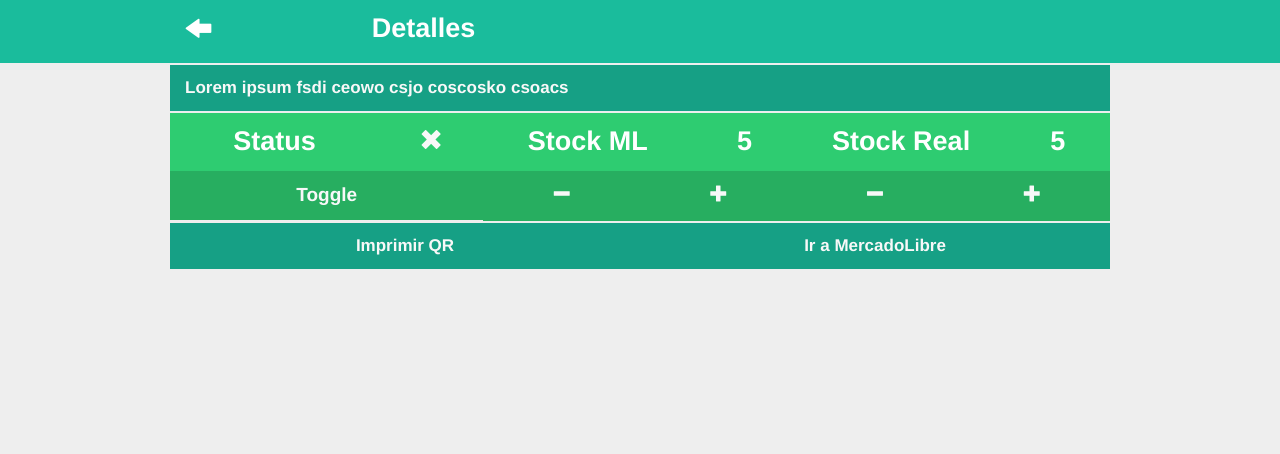
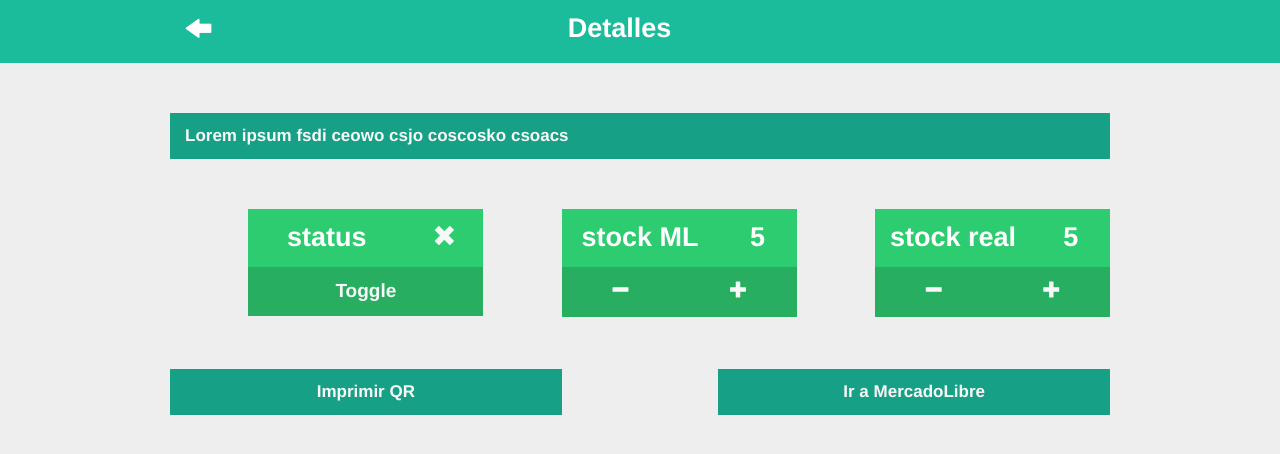
Before and after one commit to matiasanaya/meli_hackathon, a Rails app: page / in a window 1280 px wide. Shown: the top 454 px of the page. Run offline with Rails 7, Linux system fonts and the light colour scheme; style sheets or scripts are compiled from the project's sources; parts of the project's set-up code (start-up, migrations or seed data) failed here and were passed over; some libraries are stand-ins or nearby versions.

Commit message:
Minor tweaks

```diff
--- a/app/views/fakes/test.html.erb
+++ b/app/views/fakes/test.html.erb
@@ -1,30 +1,32 @@
 <div id="nav">
   <div class="row">
     <div class="two mobile-one columns"><a href=""><h3><i class="general foundicon-left-arrow"></i></h3></a></div>
-    <div class="ten mobile-three columns"><h3 style="margin-left:30px;">Detalles</h3></div>
+    <div class="ten mobile-three columns"><h3 class="show-for-small" style="margin-left:18%;">Detalles</h3><h3 class="hide-for-small" style="margin-left:30%;">Detalles</h3></div>
   </div>
 </div>
 
 <div class="listing">
+  <div class="hide-for-small" style="margin-top:50px;"></div>
   <div class="row header" style="margin-bottom:2px;">
     <div class="twelve columns">
       <h5><%= @item.meli_title %></h5>
     </div>
   </div>
+  <div class="hide-for-small" style="margin-top:50px;"></div>
 <% if @item.stock_tracked %>
   <div class="row">
-    <div class="four columns status item">
+    <div class="three offset-by-one columns status item">
       <div class="row">
-        <div class="eight mobile-three columns"><h3 class="text-center">Status</h3></div>
+        <div class="eight mobile-three columns"><h3 class="text-center">status</h3></div>
         <div class="four mobile-one columns"><h4 class="text-center"><i class="general foundicon-<%= 'checkmark' if @item.has_stock %><%= 'remove' if !@item.has_stock %>"></i></h4></div>
       </div>
       <div class="row title">
         <a href=""><div class="twelve columns"><h5 class="text-center" style="font-size:19px;">Toggle</h5></div></a>
       </div>
     </div>
-    <div class="four columns status item">
+    <div class="three offset-by-one columns status item">
       <div class="row">
-        <div class="eight mobile-three columns"><h3 class="text-center">Stock ML</h3></div>
+        <div class="eight mobile-three columns"><h3 class="text-center">stock ML</h3></div>
         <div class="four mobile-one columns"><h3 class="text-center"><%= @item.meli_stock %></h3></div>
       </div>
       <div class="row title">
@@ -32,9 +34,9 @@
         <div class="six mobile-two columns"><a href=""><h5 class="text-center"><i class="general foundicon-plus"></i></h5></a></div>
       </div>
     </div>
-    <div class="four columns status item">
+    <div class="three offset-by-one columns status item">
       <div class="row">
-        <div class="eight mobile-three columns"><h3 class="text-center">Stock Real</h3></div>
+        <div class="eight mobile-three columns"><h3 class="text-center show-for-small">stock real</h3><h3 class="hide-for-small">stock real</h3></div>
         <div class="four mobile-one columns"><h3 class="text-center"><%= @item.real_stock %></h3></div>
       </div>
       <div class="row title">
@@ -43,9 +45,10 @@
       </div>
     </div>
   </div>
+  <div class="hide-for-small" style="margin-top:50px;"></div>
   <div class="row">
-    <div class="six columns" style="margin-bottom:2px; background-color: #16A085;"><a href=""><h5 class="text-center">Imprimir QR</h5></a></div>
-    <div class="six columns" style="margin-bottom:2px; background-color: #16A085;"><a href=""><h5 class="text-center">Ir a MercadoLibre</h5></a></div>
+    <div class="five columns" style="margin-bottom:2px; background-color: #16A085;"><a href=""><h5 class="text-center">Imprimir QR</h5></a></div>
+    <div class="five offset-by-two columns" style="margin-bottom:2px; background-color: #16A085;"><a href=""><h5 class="text-center">Ir a MercadoLibre</h5></a></div>
   </div>
 </div>
 <% else %>
```
Also changed, not shown: app/views/items/show.html.erb (+12 -9 lines).
